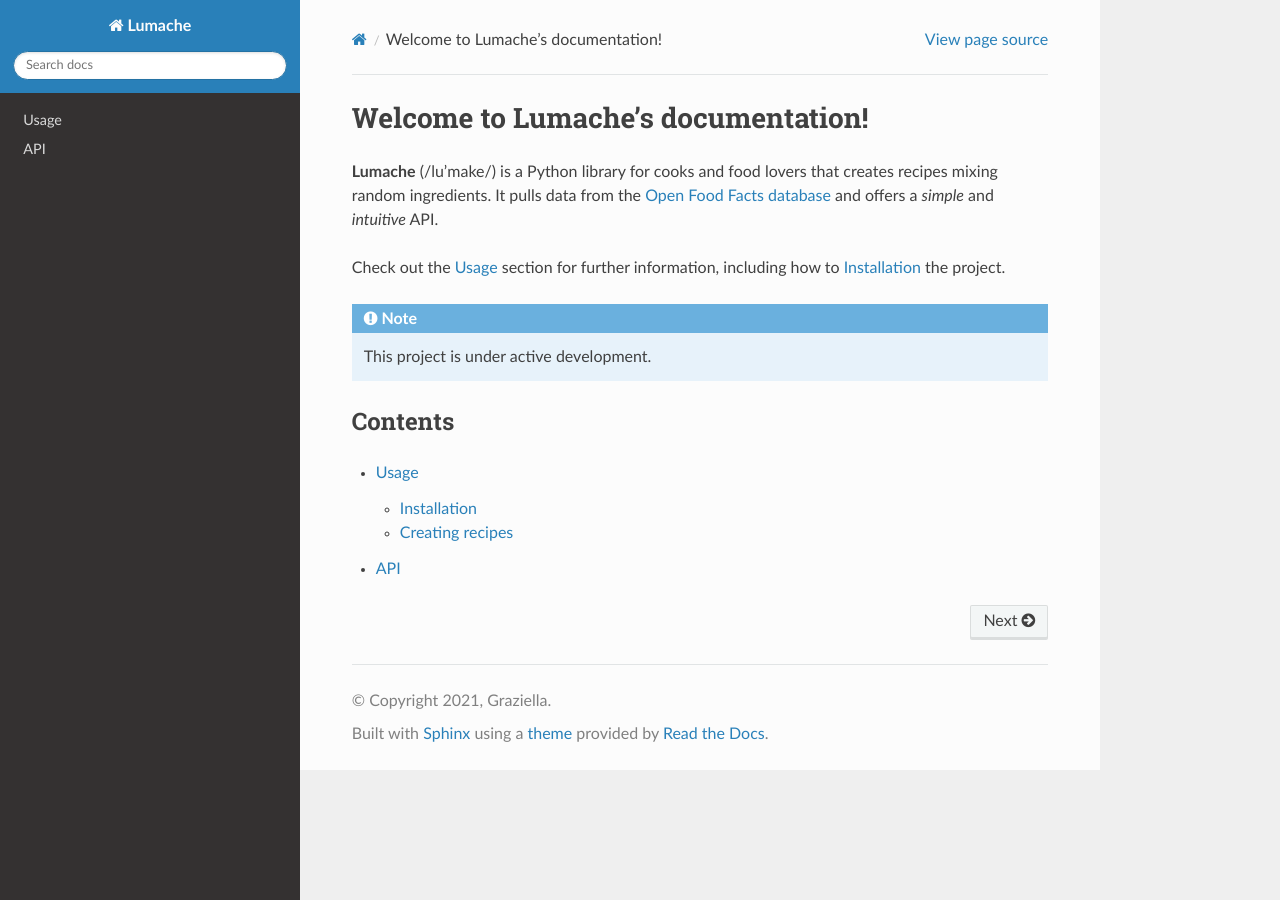
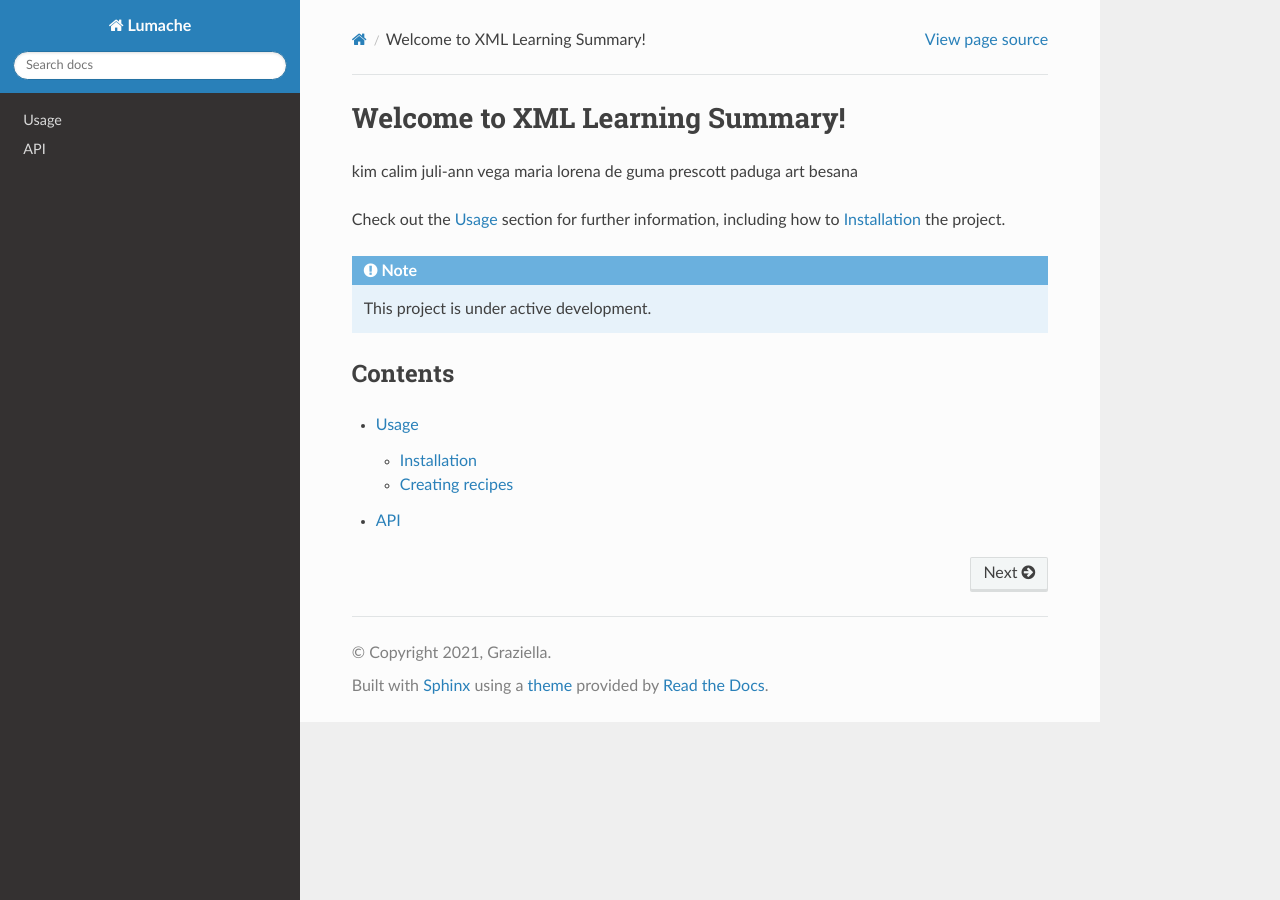
Before and after one commit to riah89294/xml-tutorial, a Sphinx documentation site: the page built from docs/source/index.rst, in a window 1280 px wide. Built offline with Sphinx 7.4.7 and the Read the Docs theme 3.1.0, drawn with Linux system fonts in a browser that asks for light colours.

Commit message:
Update index.rst

```diff
--- a/docs/source/index.rst
+++ b/docs/source/index.rst
@@ -1,10 +1,11 @@
-Welcome to Lumache's documentation!
+Welcome to XML Learning Summary!
 ===================================
 
-**Lumache** (/lu'make/) is a Python library for cooks and food lovers
-that creates recipes mixing random ingredients.
-It pulls data from the `Open Food Facts database <https://world.openfoodfacts.org/>`_
-and offers a *simple* and *intuitive* API.
+kim calim
+juli-ann vega
+maria lorena de guma
+prescott paduga
+art besana
 
 Check out the :doc:`usage` section for further information, including
 how to :ref:`installation` the project.
```
